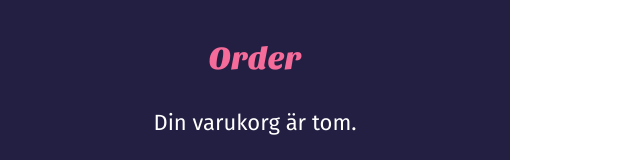
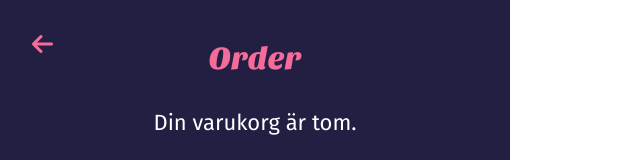
Before and after one commit to MariMyr/Where-Its-At, a React (Vite) app: page /cart in a window 1280 px wide. Shown: the top 160 px of the page, without its empty margins (0-640 px from the left). Built offline with nearby package versions, Linux system fonts and the light colour scheme.

Commit message:
Changed som styling and added back button CartPage

```diff
--- a/src/components/eventslist/eventsList.css
+++ b/src/components/eventslist/eventsList.css
@@ -1,6 +1,6 @@
 .eventslist {
     display: flex;
     flex-direction: column;
-    gap: 1.5rem;
+    gap: .5rem;
     padding: 1rem;
 }
--- a/src/components/singleeventitem/SingleEventItem.jsx
+++ b/src/components/singleeventitem/SingleEventItem.jsx
@@ -3,14 +3,11 @@ import TicketCounter from '../ticketcounter/TicketCounter';
 import { useParams } from "react-router-dom";
 import useFetch from "../../hooks/useFetch";
 import { useEffect, useState } from "react";
-import useCartStore from '../../stores/useCartStore';
 
 function SingleEventItem() {
     const [event, setEvent] = useState(null);
     const { data : events, isLoading, isError } = useFetch('https://santosnr6.github.io/Data/events.json');
     const { id } = useParams();
-    const cart = useCartStore(state => state.cart); // används denna??
-
 
     useEffect(() => {
       if (id && events) {
--- a/src/components/singleeventitem/singleEventItem.css
+++ b/src/components/singleeventitem/singleEventItem.css
@@ -1,6 +1,7 @@
 .single-event__info {
     display: flex;
     flex-direction: column;
+    align-items: center;
     color: var(--white);
 
     .single-event__name {
--- a/src/components/swipewrapper/swipeWrapper.css
+++ b/src/components/swipewrapper/swipeWrapper.css
@@ -2,12 +2,12 @@
     position: relative;
     height: 100%;
     min-height: 100vh;
+    max-width: 510px;
     overflow-x: hidden;
     background: linear-gradient(180deg, var(--pink), var(--purple), var(--dark-blue));
 
     .motion-page {
         height: 100%;
-        background-color: var(--turquoise);
     }
     .bullet-container {
         position: fixed;
--- a/src/pages/cartpage/CartPage.jsx
+++ b/src/pages/cartpage/CartPage.jsx
@@ -6,13 +6,13 @@ import NavBar from '../../components/navbar/Navbar';
 
 function CartPage() {
   const cart = useCartStore(state => state.cart);
-  // const ticket = cart.find(item => item.id === event.id);
-  // const quantity = ticket ? ticket.quantity : 0;
   const totalSum = cart.reduce((sum, item) => sum + item.price * item.quantity, 0);
-
 
   return (
     <section className="cart-page">
+      <Link to="/events" className="back__button">
+        <i className="fa-solid fa-arrow-left"></i>
+      </Link>
     <header className="cart-page__header">
       <h1 className="cart-page__title">Order</h1>
     </header>
--- a/src/pages/cartpage/cartPage.css
+++ b/src/pages/cartpage/cartPage.css
@@ -8,6 +8,15 @@
     align-items: center;
     padding-bottom: 6rem;
 
+    .back__button {
+        color: var(--pink);
+        display: flex;
+        font-size: 1.5rem;
+        position: absolute;
+        top: 2rem;
+        left: 2rem;
+        text-decoration: none;
+    }
      .cart-page__title {
         color: var(--pink);
         font-size: 32px;
--- a/src/pages/eventdetailspage/EventDetailsPage.jsx
+++ b/src/pages/eventdetailspage/EventDetailsPage.jsx
@@ -1,6 +1,6 @@
 import "./eventDetailsPage.css";
 import { Link } from "react-router-dom";
-import SingleEventItem from "../../components/singleeventitem/SingleEventitem";
+import SingleEventItem from "../../components/singleeventitem/SingleEventItem";
 import NavBar from "../../components/navbar/Navbar";
 
 function EventDetailsPage() {
--- a/src/pages/eventspage/EventsPage.jsx
+++ b/src/pages/eventspage/EventsPage.jsx
@@ -23,9 +23,9 @@ function EventsPage() {
       <SearchBar events={events} />
       <EventsList events={events} />
       <NavBar />
-      <Link to="/cart" className="events-page__link">
+      {/* <Link to="/cart" className="events-page__link">
         <button className="events-page__button">Till varukorgen</button>
-      </Link>
+      </Link> */}
     </section>
   );
 }
--- a/src/pages/eventspage/eventsPage.css
+++ b/src/pages/eventspage/eventsPage.css
@@ -10,7 +10,7 @@
 
   .events-page__header {
     color: var(--pink);
-    margin-top: 2.5rem;
+    margin-top: 2rem;
   }
   .events-page__title {
     color: var(--pink);
--- a/src/pages/homepage/homePage.css
+++ b/src/pages/homepage/homePage.css
@@ -13,6 +13,7 @@
         font-size: 32px;
         font-weight: 400;
         margin: 1rem 0 .4rem 0;
+        text-align: center;
     }
     .home-page__text {
         color: var(--white);
```
